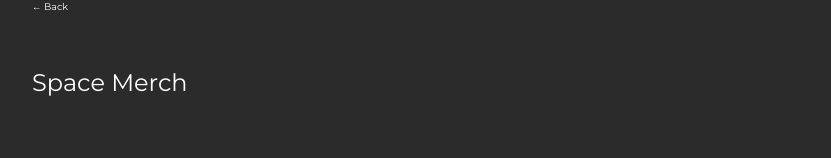
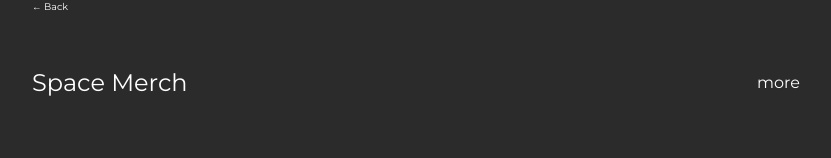
Before and after one commit to Bharathrico/newportfolio, a Vue app: page /space in a window 1280 px wide. Shown: the part 119-277 px from the top of the page, without its empty margins (224-1055 px from the left). Built offline with nearby package versions, Linux system fonts and the light colour scheme.

Commit message:
newchange

```diff
--- a/src/components/SpacePage.vue
+++ b/src/components/SpacePage.vue
@@ -3,6 +3,7 @@
  <div class="backbutton"><router-link to="/" class="moreinfo">← Back</router-link></div>
  <div class="title">
    <span style="font-size: 3vh;"> Space Merch </span>
+   <a>more</a>
  </div>
  <div class="info">
    <div class="location">Fall 2022<br/>
@@ -63,7 +64,7 @@ transition: all 0.5s ease;
 
 .title
 {
- width: 60vw;
+ width: 100%;
  padding-top: 5vh;
  padding-bottom: 5vh;
  height: auto;
```
